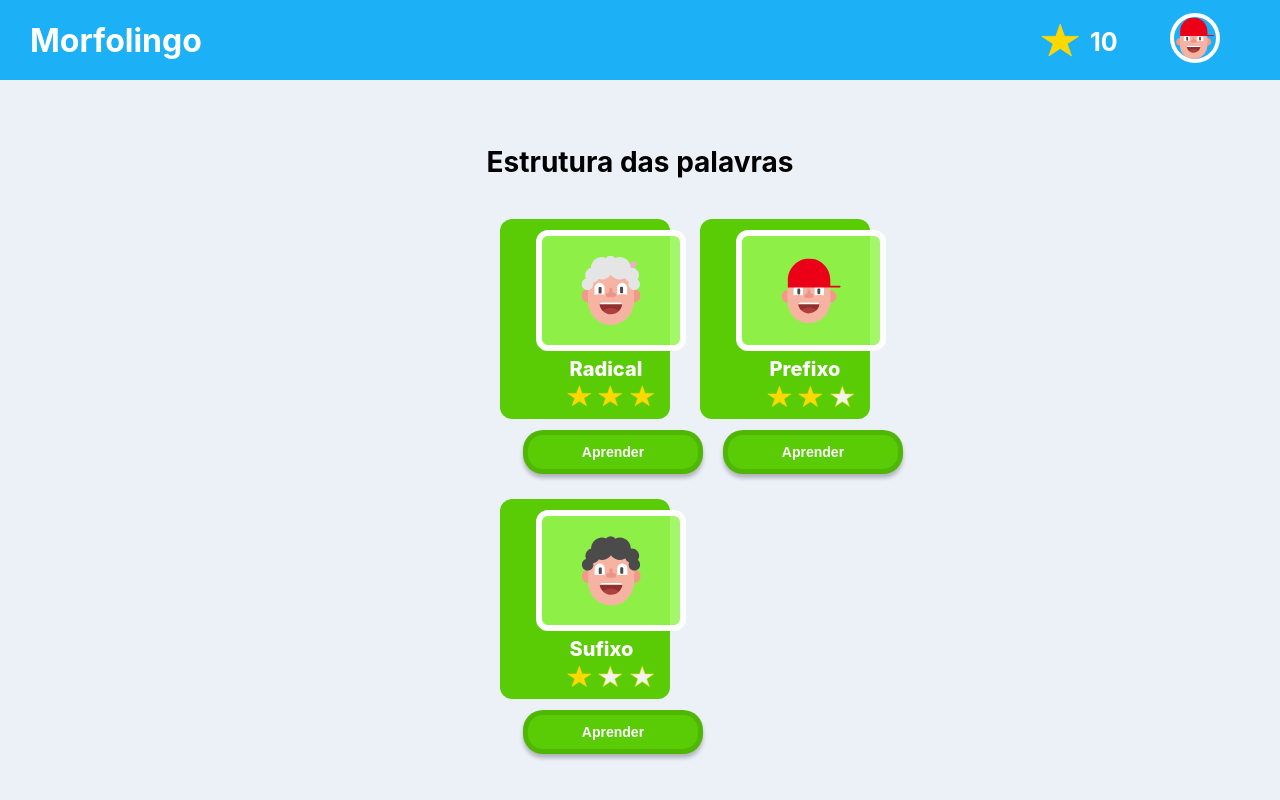
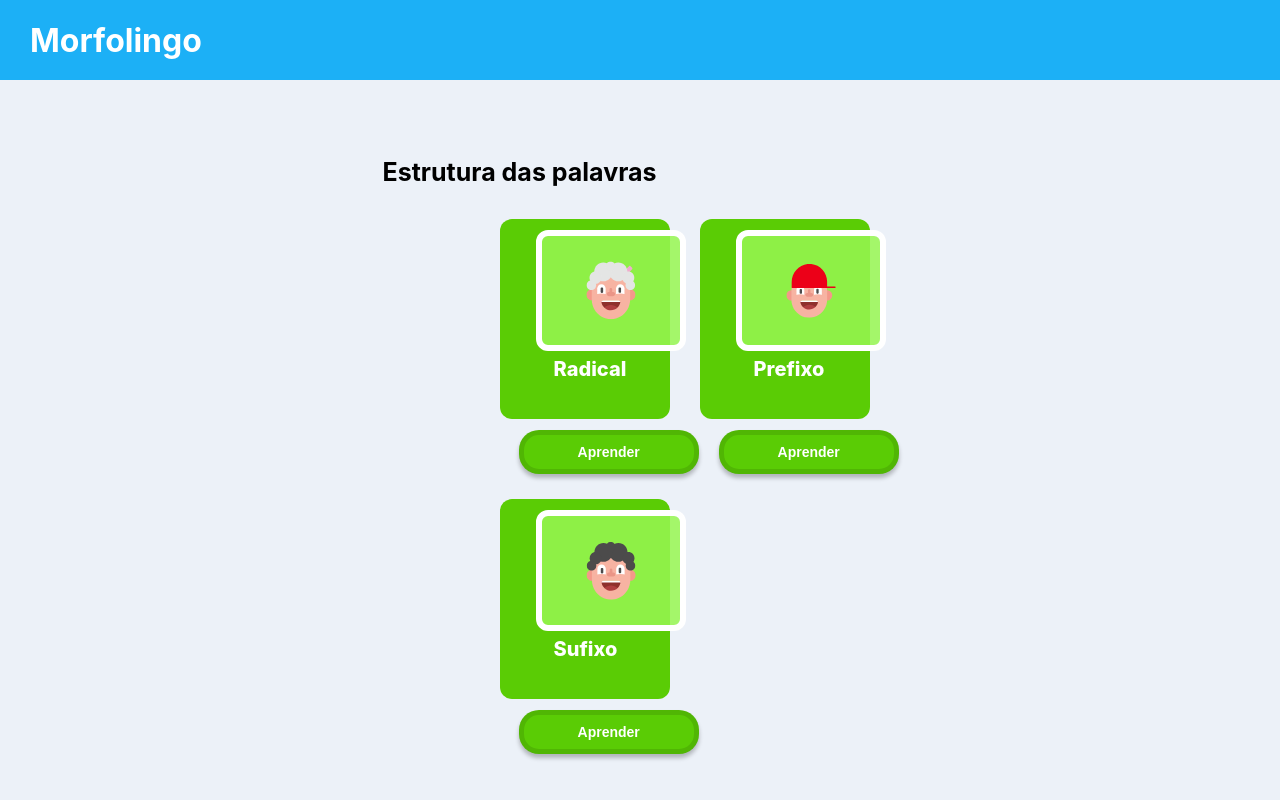
Before and after one commit to WildBarreto/Morfolingo, a React (Create React App) app: page / in a window 1280 px wide. Shown: the top 800 px of the page. Built offline with nearby package versions, Linux system fonts and the light colour scheme.

Commit message:
ajustes na respobsividade

```diff
--- a/src/components/Atividades/Radical/rad1/radi1.js
+++ b/src/components/Atividades/Radical/rad1/radi1.js
@@ -48,7 +48,7 @@ function Atividades({ width, percent }) {
 
         <img id="medico" src={Medico} alt="estrelas" />
 
-          <label>Médico, medicina e medicinal.</label>
+          <label>Médico, medicina, medicinal.</label>
 
         <textarea
           rows="20"
--- a/src/components/Atividades/styles.js
+++ b/src/components/Atividades/styles.js
@@ -149,7 +149,7 @@ export const Container = styled.div`
   }
 
   @media (max-width: 720px) {
-    width: 200vw;
+    width: 100vw;
     //background-color: #1cb0f6;
     #content {
       top: 100px;
@@ -163,7 +163,7 @@ export const Container = styled.div`
       position: absolute;
       width: 400px;
       height: 100px;
-      left: 18.33%;
+      left: 0px;
       right: 40%;
       top: 73%;
       bottom: 28.6%;
@@ -175,8 +175,61 @@ export const Container = styled.div`
       width: 400px;
       height: 40px;
 
-      right: 150px;
+      right: 0px;
       top: 580px;
     }
+
+    h2 {
+      position: relative;
+      width: 80vw;
+      height: 68.66px;
+      font-size: "Nunito", "Nunito", sans-serif;
+      font-style: normal;
+      font-weight: 700;
+      font-size: 18px;
+      line-height: 20px;
+
+      color: rgb(75, 75, 75);
+    }
+    #content {
+      top: 50px;
+
+      position: relative;
+      width: 80vw;
+      height: 300px;
+      //background: #c4c4c4;
+    }
+    textarea {
+      position: absolute;
+      width: 80vw;
+      height: 100px;
+      left: 0px;
+      right: 40%;
+      top: 73%;
+      bottom: 28.6%;
+      text-align: Left;
+      font-size: 15px;
+    }
+
+    #pratica {
+
+    position: absolute;
+    width: 100px;
+    height: 40px;
+
+    right: 10px;
+    top: 80vh;
+
+    font-size: "Nunito", "Nunito", sans-serif;
+    font-style: normal;
+    font-weight: 700;
+    font-size: 20px;
+
+    border: none;
+
+    &:hover {
+      filter: brightness(0.9);
+    }
+  }
   }
 `;
--- a/src/components/Board/styles.js
+++ b/src/components/Board/styles.js
@@ -3,6 +3,12 @@ import styled from 'styled-components';
 export const Container = styled.div`
   display: flex;
   flex-direction: column ;
-  padding: 30px 0;
+  padding: 50px 0;
   width: 100vw;
+
+  @media (max-width: 720px) {
+
+    width: 10px;
+
+  }
 `;
--- a/src/components/Card/index.js
+++ b/src/components/Card/index.js
@@ -39,7 +39,7 @@ export default function Cards({ data }) {
 
       <p>{data.content}</p>
 
-      <img id="stars" src={data.stars} alt="estrelas" />
+      {/*<img id="stars" src={data.stars} alt="estrelas" />*/}
       <Link to={data.teoria} style={{ textDecoration: "none", color: "#fff" }}>
         <button background={data.labels} onClick={ scrollTop}>
           Aprender
--- a/src/components/Card/styles.js
+++ b/src/components/Card/styles.js
@@ -7,12 +7,13 @@ export const Container = styled.div`
   margin-left: 30%;
   top: 443.09px;
   margin-bottom: 30px;
-  background: ${(props) => `${props.background}`}; //recebe a passada na propridade background do container do card
+  background: ${(props) =>
+    `${props.background}`}; //recebe a passada na propridade background do container do card
   // background: #5acc05;
 
   border-radius: 12px;
 
-  grid-column-gap: 11px;
+  grid-column-gap: 35px;
   display: grid;
   grid-auto-columns: calc(33.33333% - 8px);
   grid-auto-flow: column;
@@ -23,7 +24,7 @@ export const Container = styled.div`
   padding: 11px;
 
   img {
-    width: 60px;
+    width: 50px;
   }
   #stars {
     width: 90px;
@@ -36,7 +37,7 @@ export const Container = styled.div`
     margin: auto;
     position: absolute;
     top: 65px;
-    left: 90px;
+    left: 50px;
     transform: translate(-50%, -50%);
 
     width: 167.6px;
@@ -95,6 +96,38 @@ export const Container = styled.div`
       filter: brightness(0.9);
     }
   }
+
+  @media (max-width: 720px) {
+    width: 130px;
+    height: 150px;
+    margin-left: 10px;
+    top: 40px;
+  margin-bottom: 30px;
+
+    margin-bottom: 10px;
+
+    grid-column-gap: 35px;
+    display: grid;
+    grid-auto-columns: calc(33.33333% - 8px);
+
+    padding: 11px;
+
+    button {
+
+    top: 150px;
+    right: 113px;
+
+    margin-bottom: 20px;
+    height: 40px;
+
+    font-size: 14px;
+    font-weight: bold;
+
+    width: 130px;
+    height: 43.86px;
+
+  }
+  }
 `;
 
 export const Header = styled.div`
@@ -113,4 +146,15 @@ export const Header = styled.div`
   &:hover {
     filter: brightness(0.9);
   }
+  @media (max-width: 720px) {
+
+    width: 100px;
+    height: 100px;
+    top: 0px;
+    margin-left: 25px;
+    box-sizing: border-box;
+    border-radius: 12px;
+    display: flex;
+    justify-content: center;
+  }
 `;
--- a/src/components/Header/index.js
+++ b/src/components/Header/index.js
@@ -2,21 +2,20 @@ import React from "react";
 
 import { Container } from "./styles";
 
-import star from '../../assets/Star.svg'
+import star from "../../assets/Star.svg";
 
-import boy from '../../assets/boy.svg'
-
+import boy from "../../assets/boy.svg";
 
 export default function Header() {
   return (
     <Container>
       <h1>Morfolingo</h1>
 
-      <img id="star" src={star} alt=""></img>
-      <span id="cont">10</span>
-      <div id="userImage">
+      {/*<img id="star" src={star} alt=""></img>*/}
+      {/*<span id="cont">10</span>*/}
+      {/*<div id="userImage">
        <img id="perfil" src={boy} alt=""></img>
-      </div>
+  </div>*/}
     </Container>
   );
 }
--- a/src/components/Header/styles.js
+++ b/src/components/Header/styles.js
@@ -49,7 +49,7 @@ export const Container = styled.div`
     html {
       font-size: 200px;
     }
-    width: 205vw;
+    width: 100vw;
     #star {
       position: absolute;
       left: 150%;
--- a/src/components/List/styles.js
+++ b/src/components/List/styles.js
@@ -22,15 +22,15 @@ export const Container = styled.div`
   }
 
   h2 {
-    text-align: center;
-    margin: 20px auto;
+    text-align: left;
+    margin: 10px auto;
     padding: auto 30px auto;
     width: 514.94px;
     height: 68.66px;
     font-size: "Nunito", "Nunito", sans-serif;
     font-style: normal;
     font-weight: 700;
-    font-size: 28px;
+    font-size: 25px;
     line-height: 65px;
 
     color: #000000;
@@ -51,7 +51,7 @@ export const Container = styled.div`
 
     .grid {
       display: grid;
-      grid-template-columns:  230px 230px;
+      grid-template-columns:  160px 200px;
     }
 
     .grid-template-rows-2 {
--- a/src/components/Teoria/styles.js
+++ b/src/components/Teoria/styles.js
@@ -4,7 +4,7 @@ export const Container = styled.div`
   position: absolute;
   margin-top: -1597px;
   background: #ecf1f8;
-  width: 100%;
+  width: 100px;
   height: 290%;
   text-align: justify;
   z-index: 1;
@@ -105,21 +105,57 @@ export const Container = styled.div`
       filter: brightness(0.9);
     }
   }
+
   @media (max-width: 720px) {
-    width: 200vw;
+    width: 100vw;
+    position: absolute;
+    margin-top: -1597px;
+    background: #ecf1f8;
+
+    height: 350%;
+
 
     p {
-      width: 169vw;
-      margin-left: 20vw;
-      font-size: 30px;
+      width: 80vw;
+      margin-left: 30px;
+      font-size: 18px;
     }
     #voltar {
-      margin-left: 40px;
+      margin-left: 30px;
     }
 
     #pratica {
       left: 150vw;
       top: 20px;
     }
+
+    h2 {
+      text-align: left;
+      left: 50px;
+      margin: 0;
+    }
+
+    h3 {
+      left: 30px;
+      margin: 0;
+
+      width: 714.94px;
+      height: 68.66px;
+      font-size: "Nunito", "Nunito", sans-serif;
+      font-style: normal;
+      font-weight: 700;
+      font-size: 20px;
+      line-height: 65px;
+
+      color: rgb(75, 75, 75);
+    }
+
+    #pratica {
+      position: absolute;
+      width: 120px;
+      height: 40px;
+      left: 190px;
+      top: 20px;
+    }
   }
 `;
--- a/src/styles/global.js
+++ b/src/styles/global.js
@@ -12,7 +12,7 @@ export default createGlobalStyle`
 
 html, border-style, #root {
     height: 100%;
-   //width: auto;
+
 
 }
 
@@ -24,6 +24,7 @@ body {
     color:  rgb(75, 75, 75);
     //color: #3333;
     -webkit-font-smoothing: antialised !important;
+
 }
 
 ul {
```
